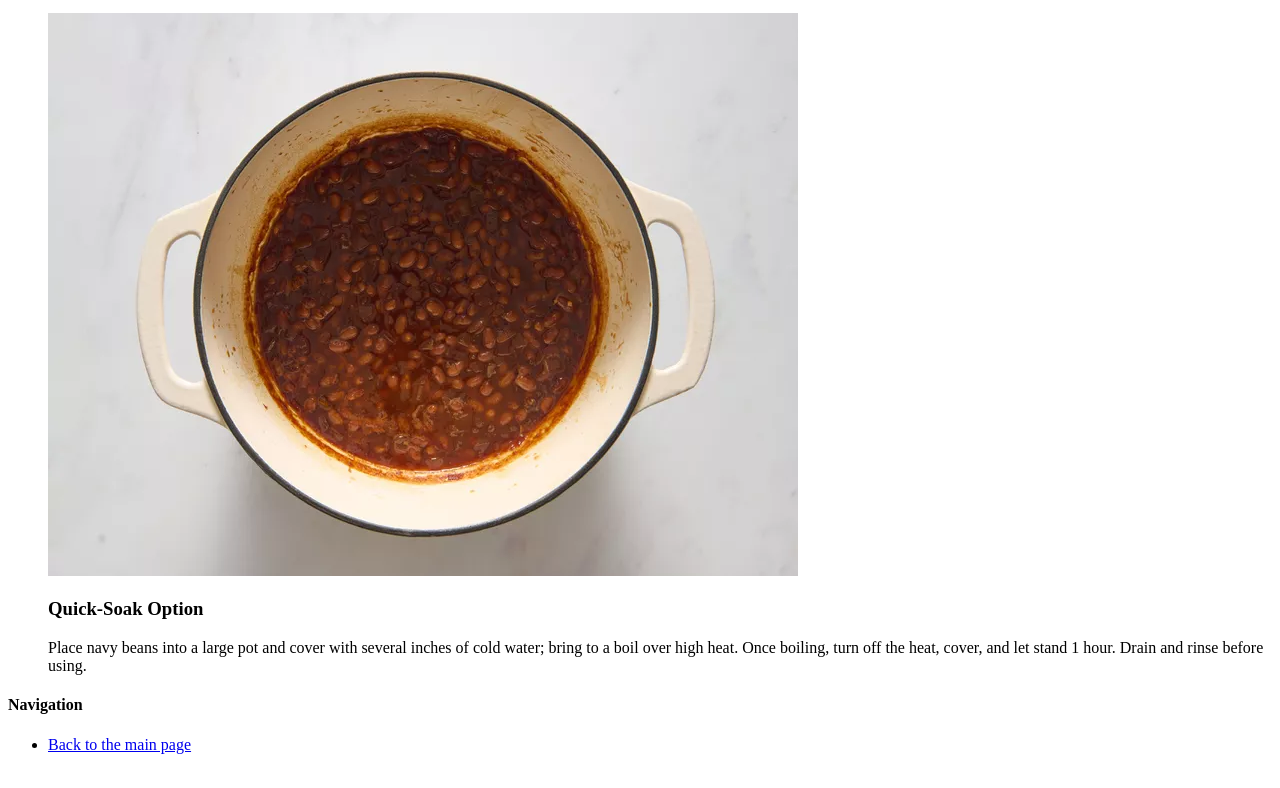
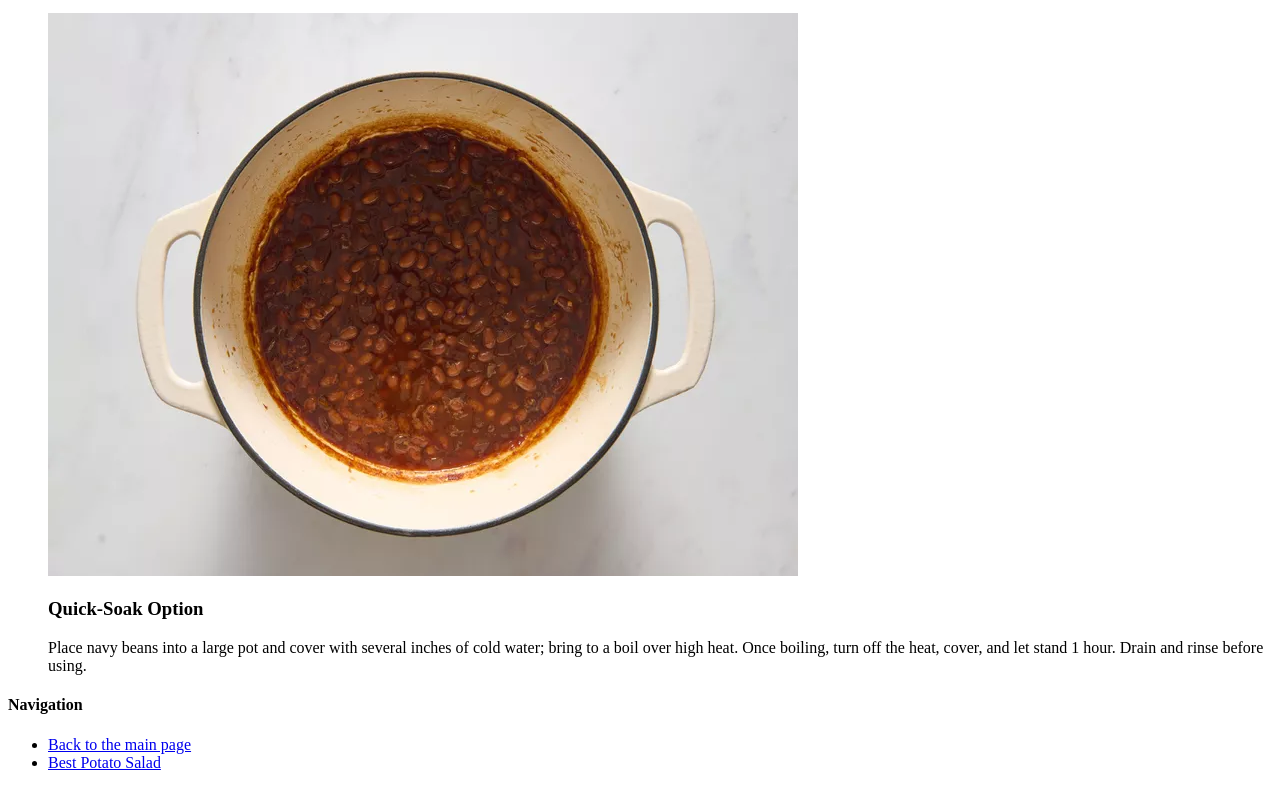
Before and after one commit to noOdin1/odin-recipes, a plain HTML site: page recipes/baked_beans_from_scratch.html in a window 1280 px wide. Shown: the part 3629-4417 px from the top of the page. Drawn offline with Linux system fonts and the light colour scheme.

Commit message:
Added a link for potato_salad.html

```diff
--- a/recipes/baked_beans_from_scratch.html
+++ b/recipes/baked_beans_from_scratch.html
@@ -111,6 +111,9 @@
     <li>
       <a href="../index.html">Back to the main page</a>
     </li>
+    <li>
+      <a href="potato_salad.html">Best Potato Salad</a>
+    </li>
   </ul>
 <!--
 }~} ~ 1
```
